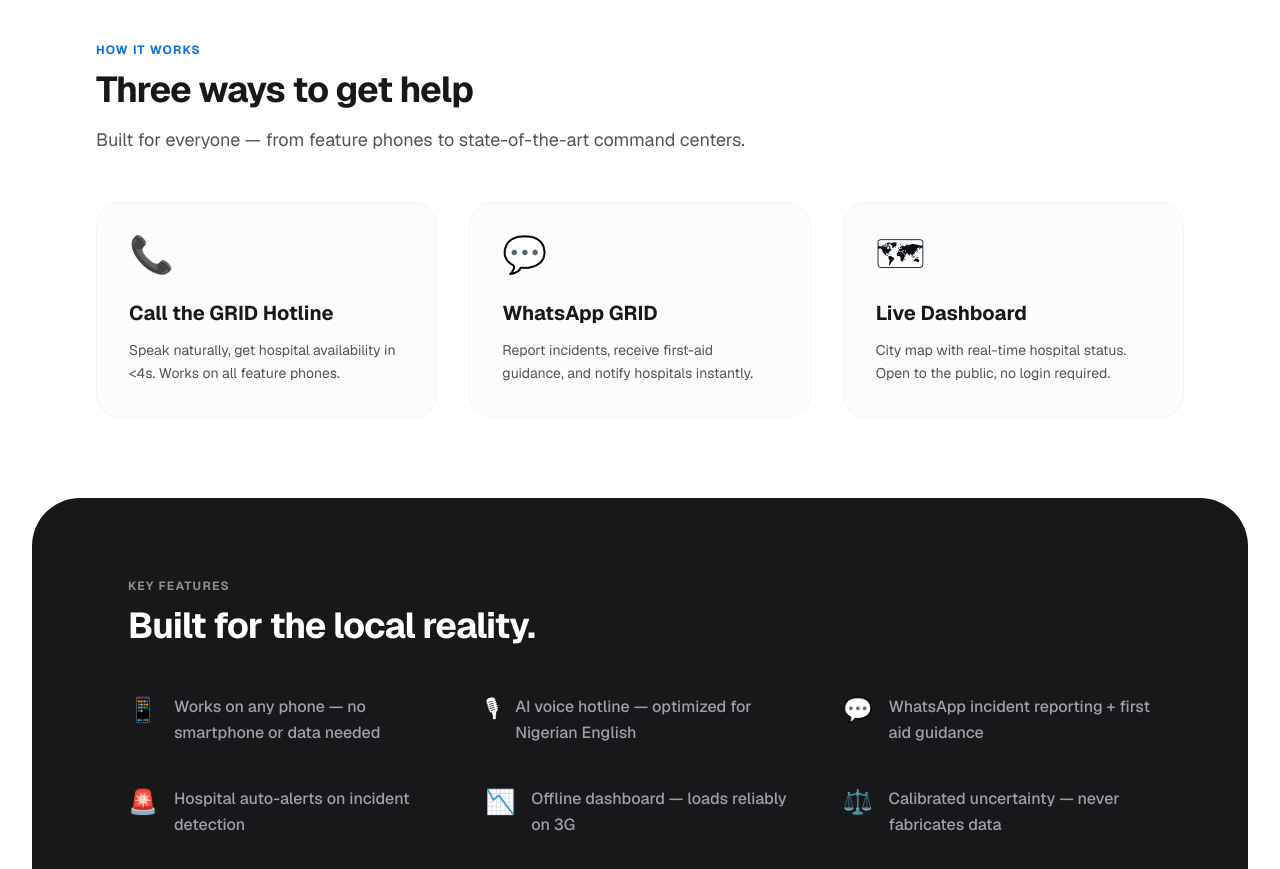
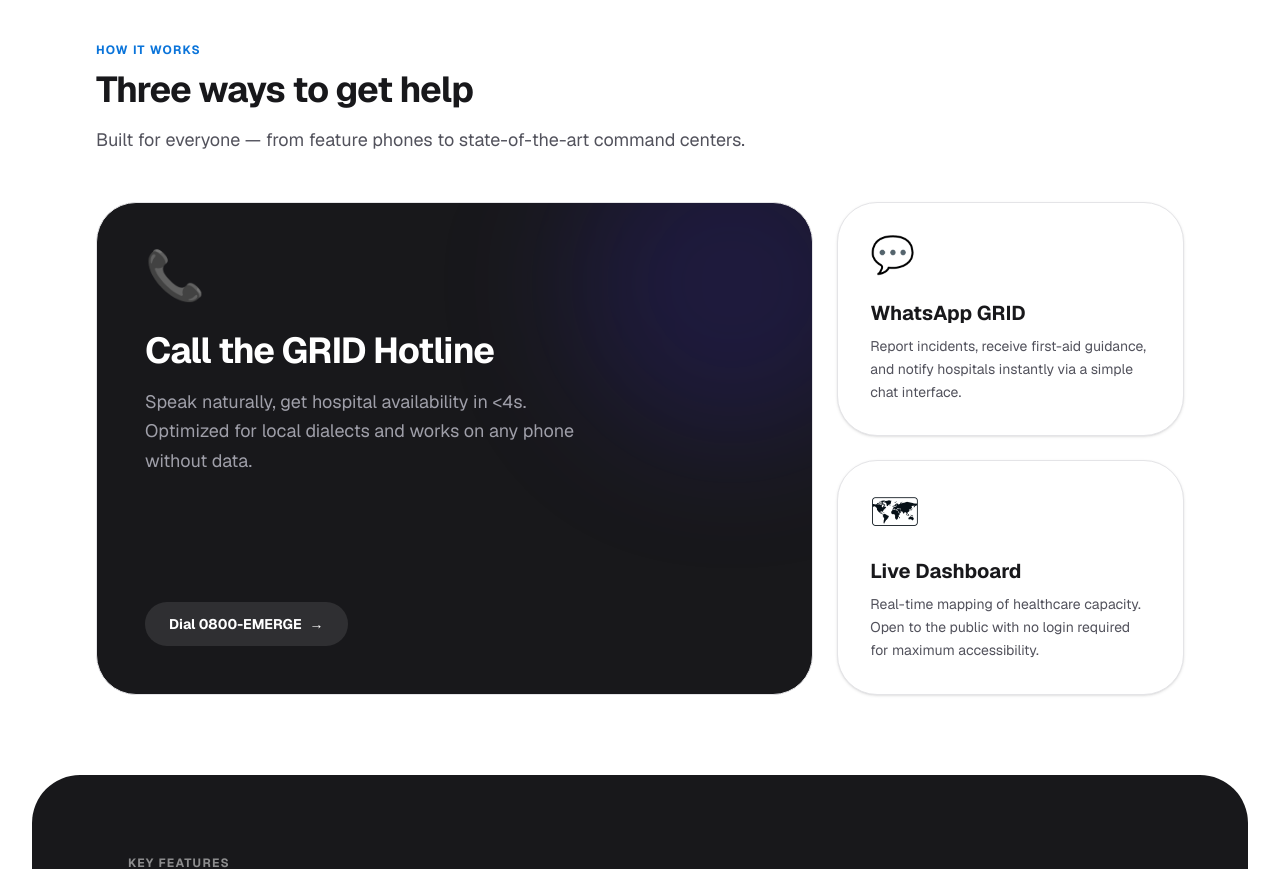
Before and after one commit to Philemon01/emerge_grid, a Next.js app in the folder my-app/: page / in a window 1280 px wide. Shown: the part 1320-2189 px from the top of the page. Built offline with nearby package versions, Linux system fonts and the light colour scheme.

Commit message:
made ui changes to the how section and

```diff
--- a/my-app/app/components/how-section.tsx
+++ b/my-app/app/components/how-section.tsx
@@ -10,21 +10,39 @@ export default function HowSection() {
           description="Built for everyone — from feature phones to state-of-the-art command centers."
         />
 
-        <div className="grid grid-cols-1 sm:grid-cols-3 gap-8">
-          <div className="group p-8 border border-zinc-100 rounded-3xl bg-zinc-50/50 hover:bg-zinc-50 transition-colors">
-            <div className="text-4xl mb-6">📞</div>
-            <h4 className="text-xl font-bold text-zinc-900 mb-3">Call the GRID Hotline</h4>
-            <p className="text-zinc-600 text-sm leading-relaxed">Speak naturally, get hospital availability in &lt;4s. Works on all feature phones.</p>
+        <div className="grid grid-cols-1 md:grid-cols-3 md:grid-rows-2 gap-6">
+          {/* Primary Feature: Hotline */}
+          <div className="md:col-span-2 md:row-span-2 group relative overflow-hidden p-8 sm:p-12 border border-zinc-200 rounded-[2.5rem] bg-zinc-900 text-white transition-all duration-300 hover:shadow-2xl">
+            <div className="relative z-10 flex flex-col h-full justify-between">
+              <div>
+                <div className="text-5xl mb-8">📞</div>
+                <h4 className="text-2xl sm:text-4xl font-bold mb-4 tracking-tight">Call the GRID Hotline</h4>
+                <p className="text-zinc-400 text-lg leading-relaxed max-w-md">
+                  Speak naturally, get hospital availability in &lt;4s. Optimized for local dialects and works on any phone without data.
+                </p>
+              </div>
+              <div className="mt-12">
+                <span className="inline-flex items-center gap-2 px-6 py-3 rounded-full bg-white/10 text-white font-bold text-sm group-hover:bg-white/20 transition-colors cursor-pointer">
+                  Dial 0800-EMERGE <span className="group-hover:translate-x-1 transition-transform">→</span>
+                </span>
+              </div>
+            </div>
+            {/* Decorative Glow */}
+            <div className="absolute top-0 right-0 -mr-20 -mt-20 w-80 h-80 bg-[#3b24c9]/20 rounded-full blur-3xl group-hover:bg-[#3b24c9]/30 transition-colors" />
           </div>
-          <div className="group p-8 border border-zinc-100 rounded-3xl bg-zinc-50/50 hover:bg-zinc-50 transition-colors">
+
+          {/* Secondary Feature: WhatsApp */}
+          <div className="group p-8 border border-zinc-200 rounded-[2.5rem] bg-white hover:bg-zinc-50 transition-all duration-300 shadow-sm hover:shadow-md flex flex-col justify-between">
             <div className="text-4xl mb-6">💬</div>
-            <h4 className="text-xl font-bold text-zinc-900 mb-3">WhatsApp GRID</h4>
-            <p className="text-zinc-600 text-sm leading-relaxed">Report incidents, receive first-aid guidance, and notify hospitals instantly.</p>
+            <h4 className="text-xl font-bold text-zinc-900 mb-2">WhatsApp GRID</h4>
+            <p className="text-zinc-600 text-sm leading-relaxed">Report incidents, receive first-aid guidance, and notify hospitals instantly via a simple chat interface.</p>
           </div>
-          <div className="group p-8 border border-zinc-100 rounded-3xl bg-zinc-50/50 hover:bg-zinc-50 transition-colors">
+
+          {/* Secondary Feature: Dashboard */}
+          <div className="group p-8 border border-zinc-200 rounded-[2.5rem] bg-white hover:bg-zinc-50 transition-all duration-300 shadow-sm hover:shadow-md flex flex-col justify-between">
             <div className="text-4xl mb-6">🗺</div>
-            <h4 className="text-xl font-bold text-zinc-900 mb-3">Live Dashboard</h4>
-            <p className="text-zinc-600 text-sm leading-relaxed">City map with real-time hospital status. Open to the public, no login required.</p>
+            <h4 className="text-xl font-bold text-zinc-900 mb-2">Live Dashboard</h4>
+            <p className="text-zinc-600 text-sm leading-relaxed">Real-time mapping of healthcare capacity. Open to the public with no login required for maximum accessibility.</p>
           </div>
         </div>
       </div>
```
